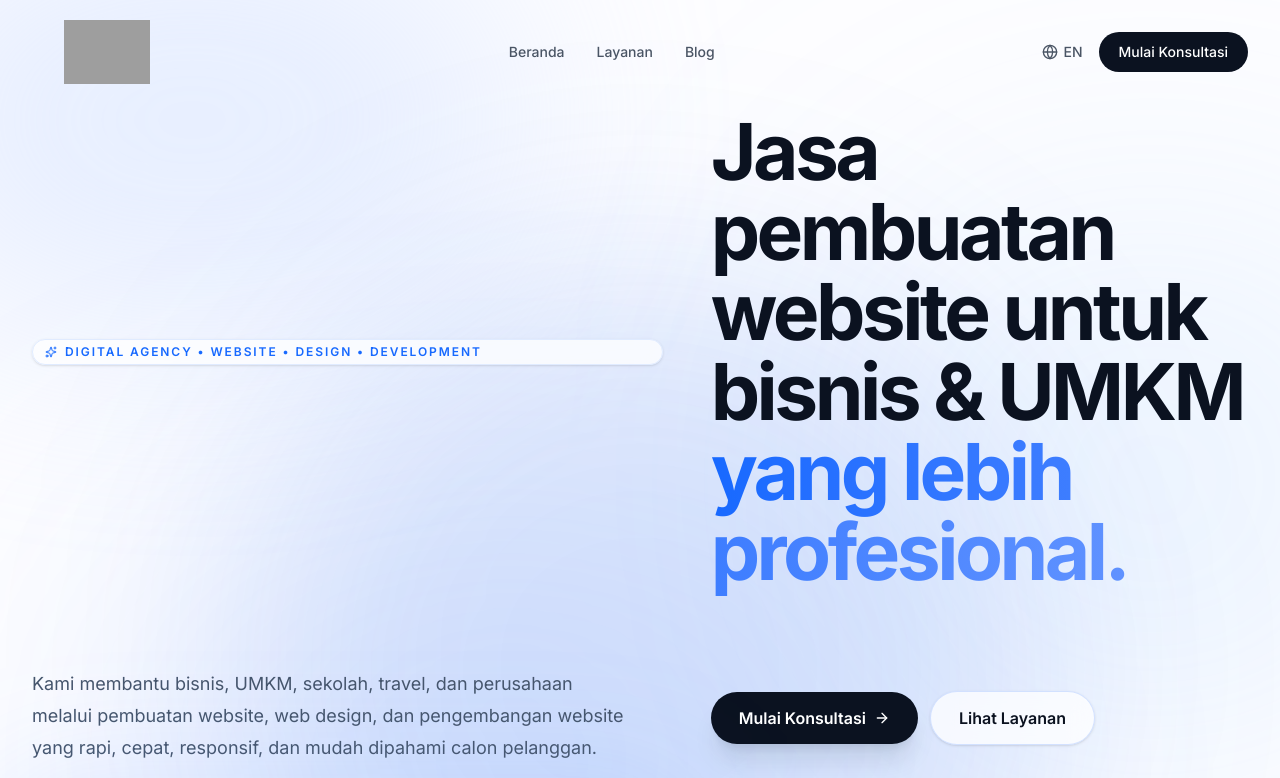
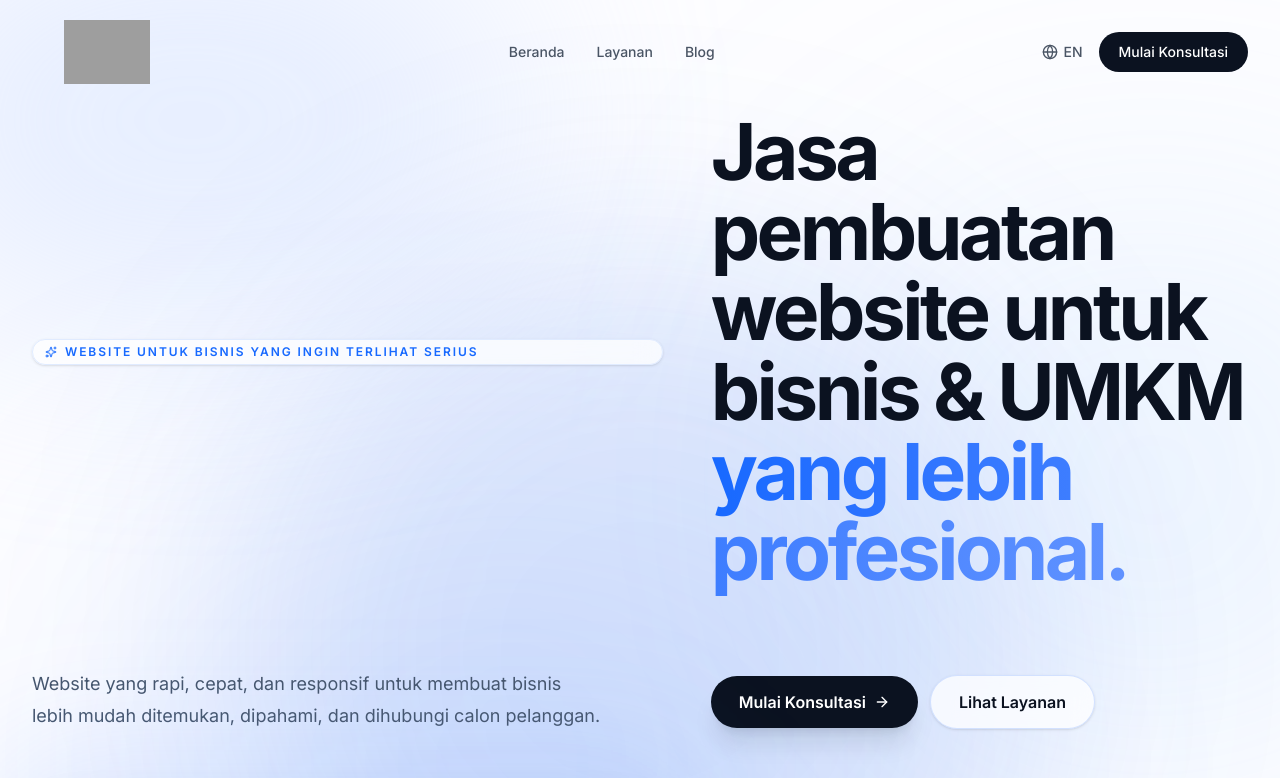
Before and after one commit to barrack3030-wq/NAKAMA-DIGITAL-UPGRADE, a React (Vite) app: page / in a window 1280 px wide. Shown: the top 778 px of the page. Built offline with nearby package versions, Linux system fonts and the light colour scheme; grey boxes are pictures that could not be loaded.

Commit message:
Copy: make homepage hero more natural

```diff
--- a/src/locales.ts
+++ b/src/locales.ts
@@ -12,10 +12,10 @@ export const dict = {
       cta: 'Mulai Konsultasi'
     },
     hero: {
-      eyebrow: 'DIGITAL AGENCY • WEBSITE • DESIGN • DEVELOPMENT',
+      eyebrow: 'WEBSITE UNTUK BISNIS YANG INGIN TERLIHAT SERIUS',
       title1: 'Jasa pembuatan website untuk\nbisnis & UMKM',
       titleHighlight: 'yang lebih profesional.',
-      desc: 'Kami membantu bisnis, UMKM, sekolah, travel, dan perusahaan melalui pembuatan website, web design, dan pengembangan website yang rapi, cepat, responsif, dan mudah dipahami calon pelanggan.',
+      desc: 'Website yang rapi, cepat, dan responsif untuk membuat bisnis lebih mudah ditemukan, dipahami, dan dihubungi calon pelanggan.',
       cta1: 'Mulai Konsultasi',
       cta2: 'Lihat Layanan'
     },
@@ -118,10 +118,10 @@ export const dict = {
       cta: 'Start Consultation'
     },
     hero: {
-      eyebrow: 'DIGITAL AGENCY • WEBSITE • DESIGN • DEVELOPMENT',
+      eyebrow: 'WEBSITES FOR BUSINESSES THAT TAKE THEIR PRESENCE SERIOUSLY',
       title1: 'Websites that make\nyour business look',
       titleHighlight: 'more professional.',
-      desc: 'We design modern, fast, and professional websites that help businesses build trust and get more customers.',
+      desc: 'Fast, responsive websites that make your business easier to understand, trust, and contact.',
       cta1: 'Start Consultation',
       cta2: 'View Services'
     },
```
